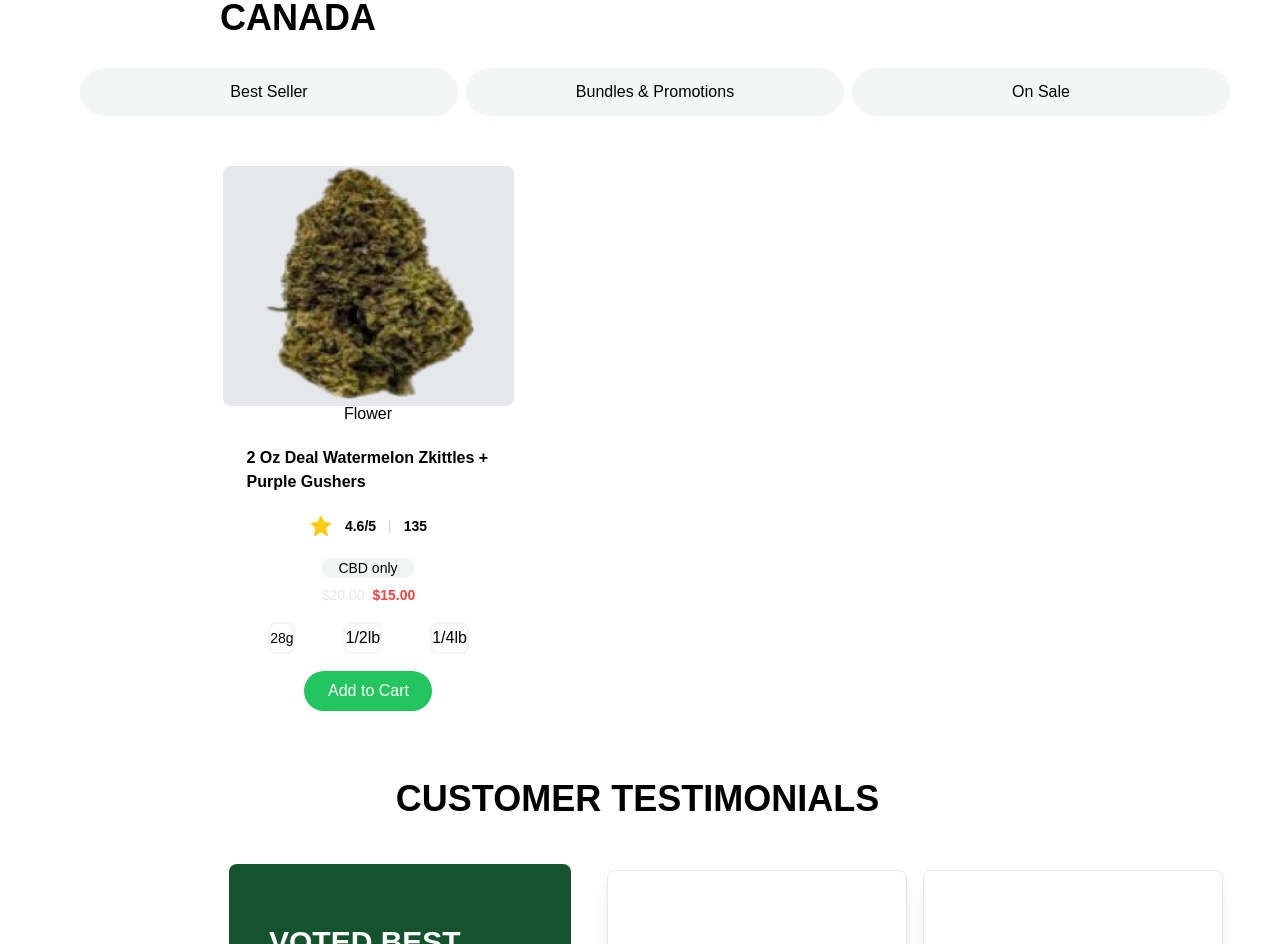
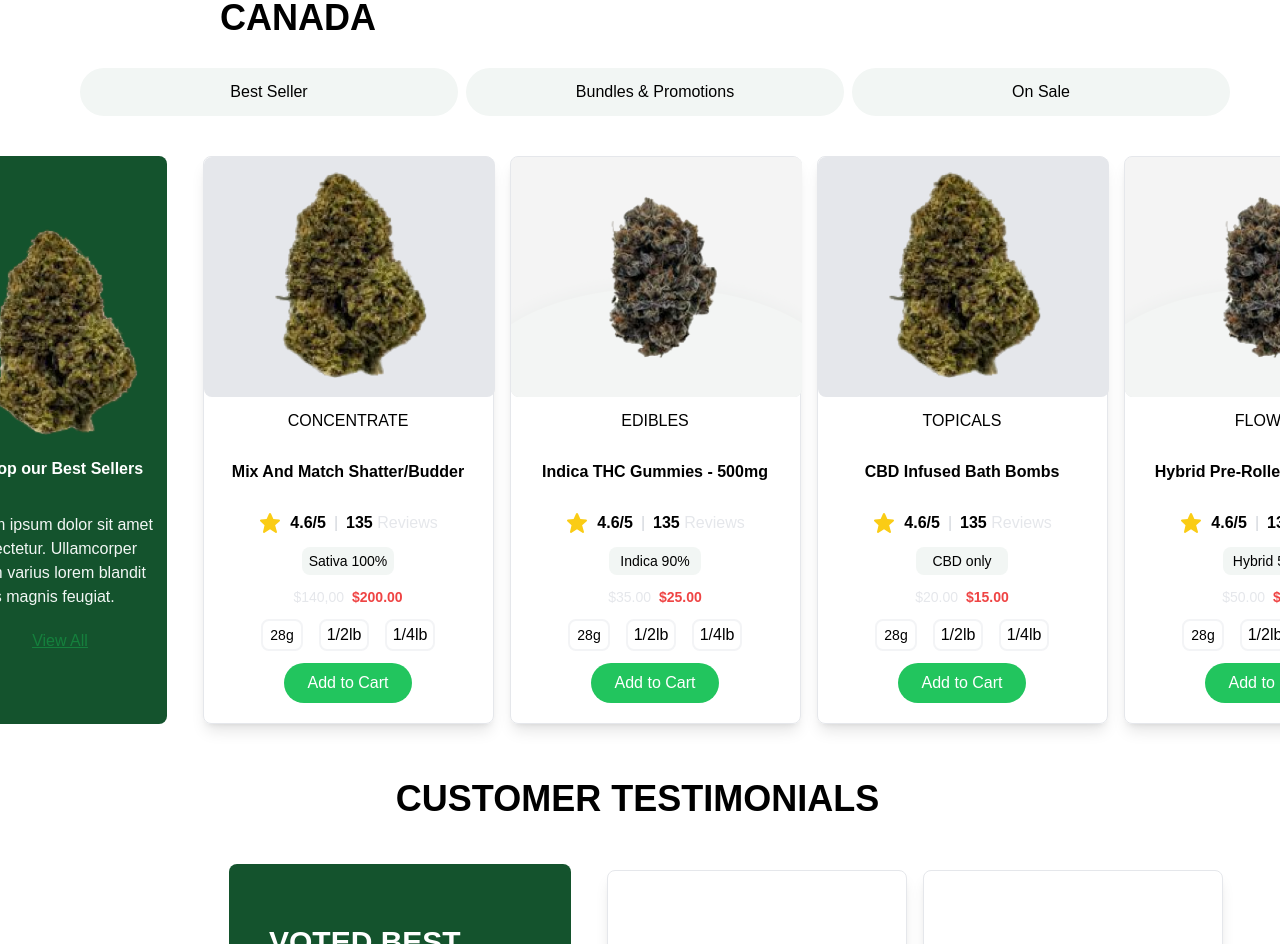
Before and after one commit to GboyegaAkere/medcannis, a React (Vite) app: page / in a window 1280 px wide. Shown: the part 1280-2224 px from the top of the page. Built offline with nearby package versions, Linux system fonts and the light colour scheme.

Commit message:
new commit

```diff
--- a/src/components/BestSeller.jsx
+++ b/src/components/BestSeller.jsx
@@ -52,7 +52,10 @@
                     <p className='text-green-700 underline'> <a href="">View All</a></p>
                 </div>
             </div>
-            <Carousal/>
+            <div className='md:hidden'>
+             <Carousal/>
+            </div>
+
            <div className= 'hidden md:flex flex-row items-center mx-5  gap-4'>
            {products && products.map((items,index)=>{
                     return(
```
